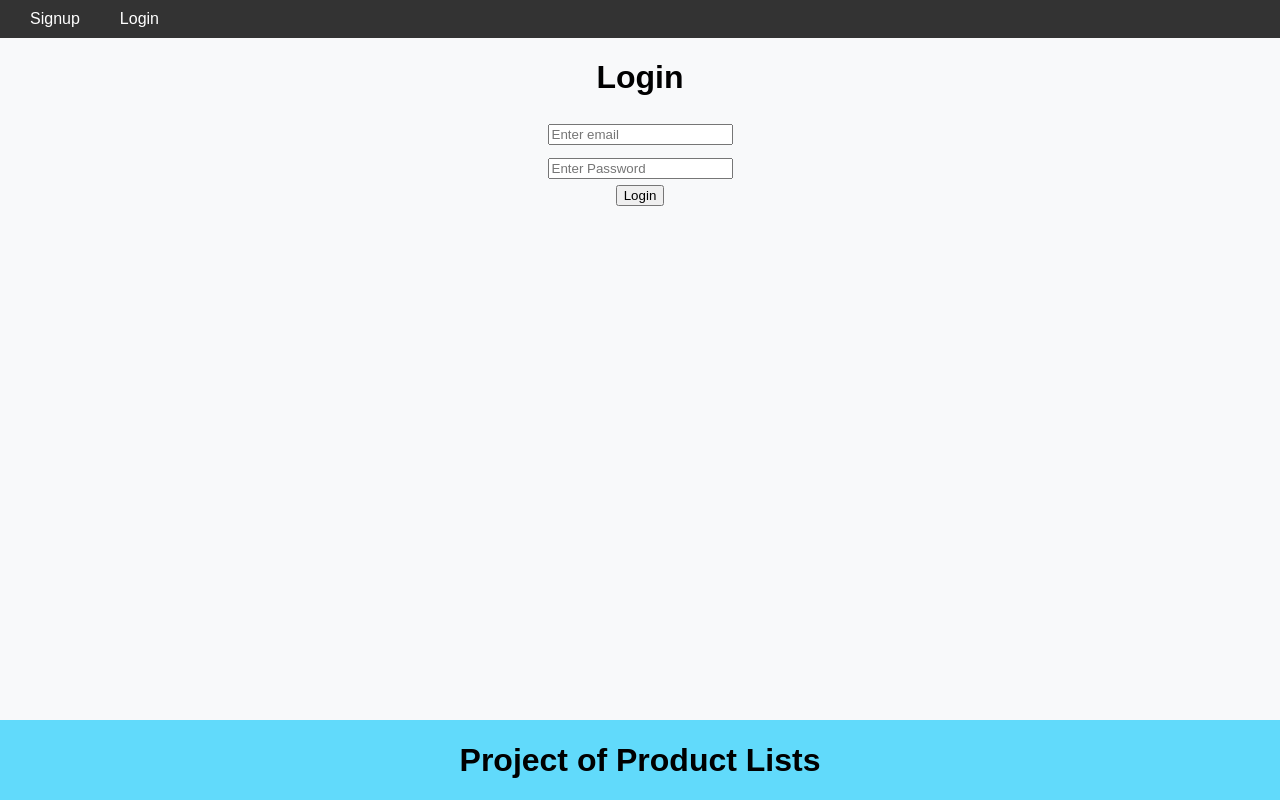
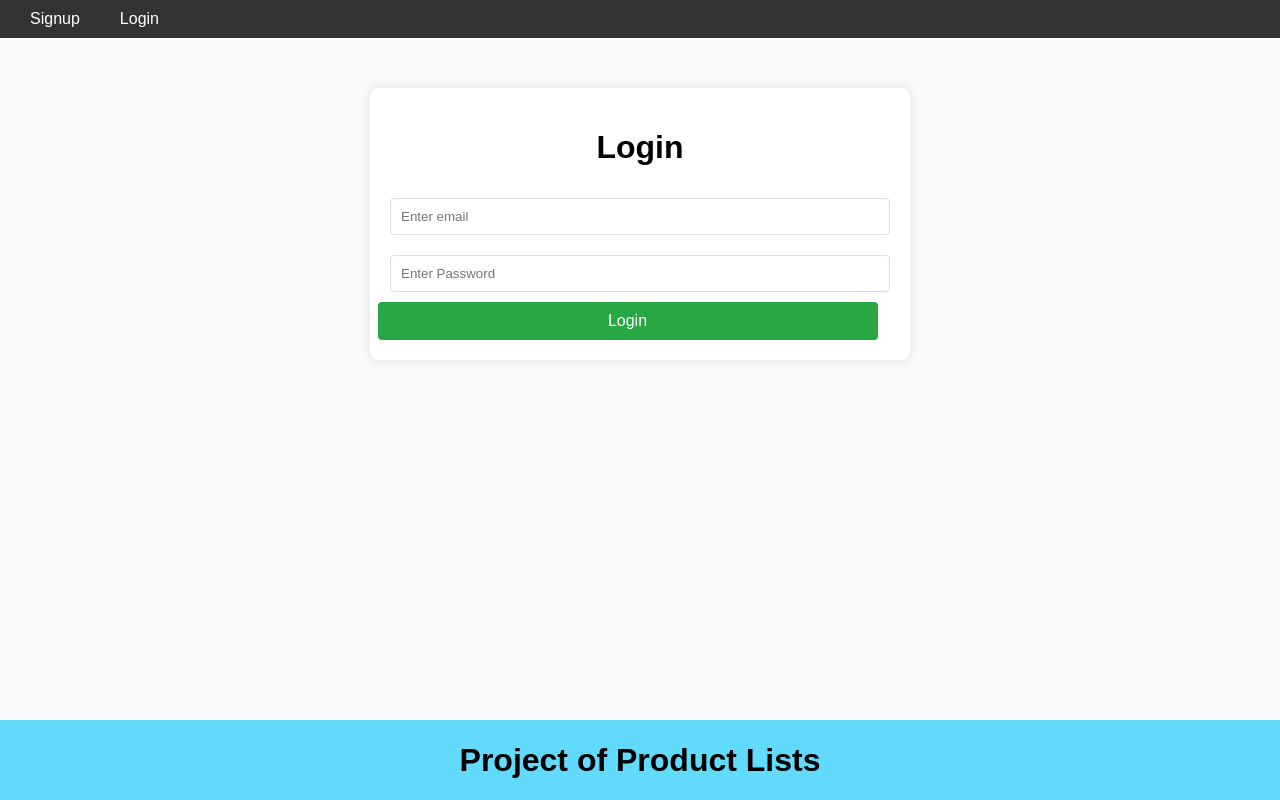
Before and after one commit to ShreyasBhandariL/ProductManagement, a React (Create React App) app: page /login in a window 1280 px wide. Built offline with nearby package versions, Linux system fonts and the light colour scheme.

Commit message:
Css checked

```diff
--- a/src/login.js
+++ b/src/login.js
@@ -1,5 +1,7 @@
 import React, { useState , useEffect} from "react";
 import { useNavigate } from "react-router-dom";
+
+
 const Login = () => {
   const [email, setEmail] = useState("");
   const [password, setPassword] = useState("");
@@ -7,7 +9,7 @@ const Login = () => {
   useEffect(() => {
     const auth = localStorage.getItem("user");
     if (auth) {
-            navigate("/Home")
+      navigate("/Home");
     }
   });
   const loggedIn = async () => {
@@ -23,13 +25,12 @@ const Login = () => {
     if (result.name) {
       localStorage.setItem("user", JSON.stringify(result));
       navigate("/Home");
-      }
-    else {
+    } else {
       alert("Enter the Correct Password and Email");
     }
   };
   return (
-    <div className="login">
+    <div className="signup">
       <h1>Login</h1>
       <input
         type="email"
--- a/src/signup.js
+++ b/src/signup.js
@@ -1,5 +1,7 @@
 import React, { useEffect, useState } from "react";
 import { useNavigate } from "react-router-dom";
+
+
 const Signup = () => {
   const [name, setName] = useState("");
   const [email, setEmail] = useState("");
```
Lines whose indentation alone changed are shown as unchanged.
